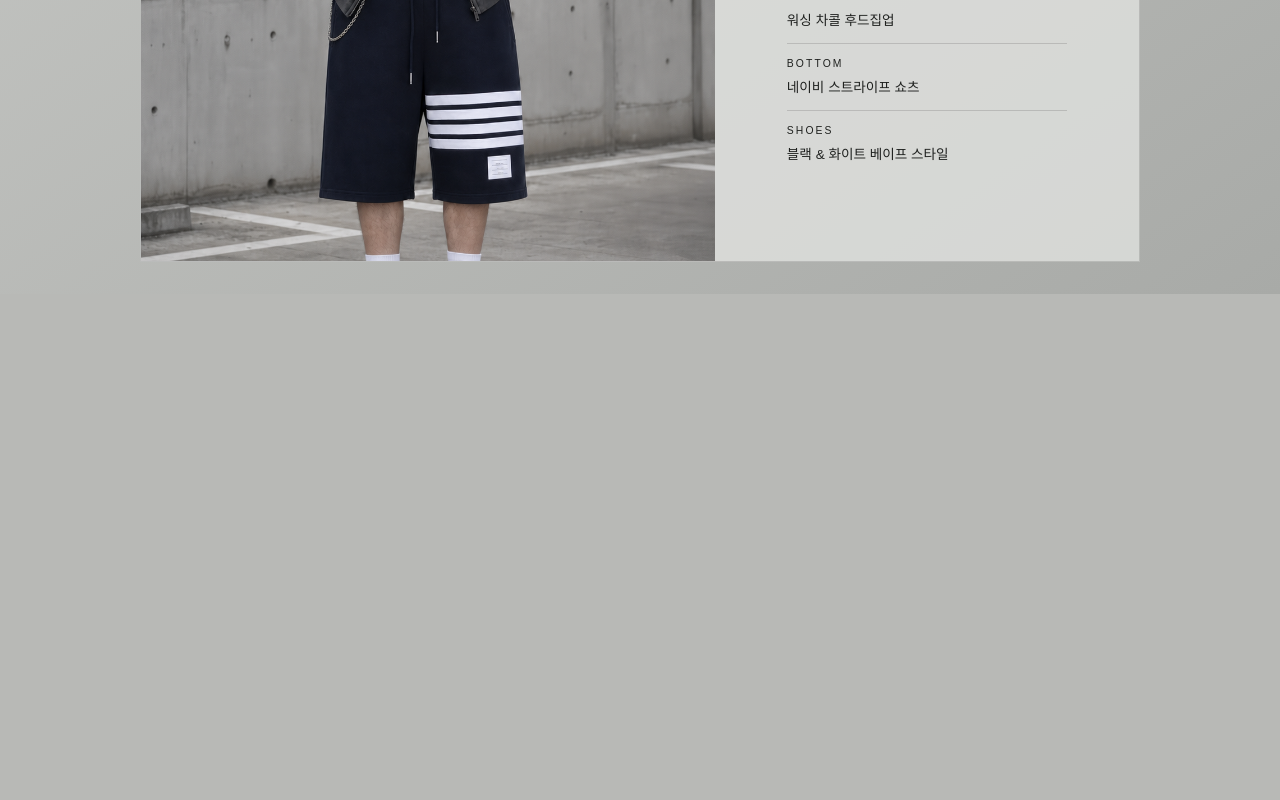
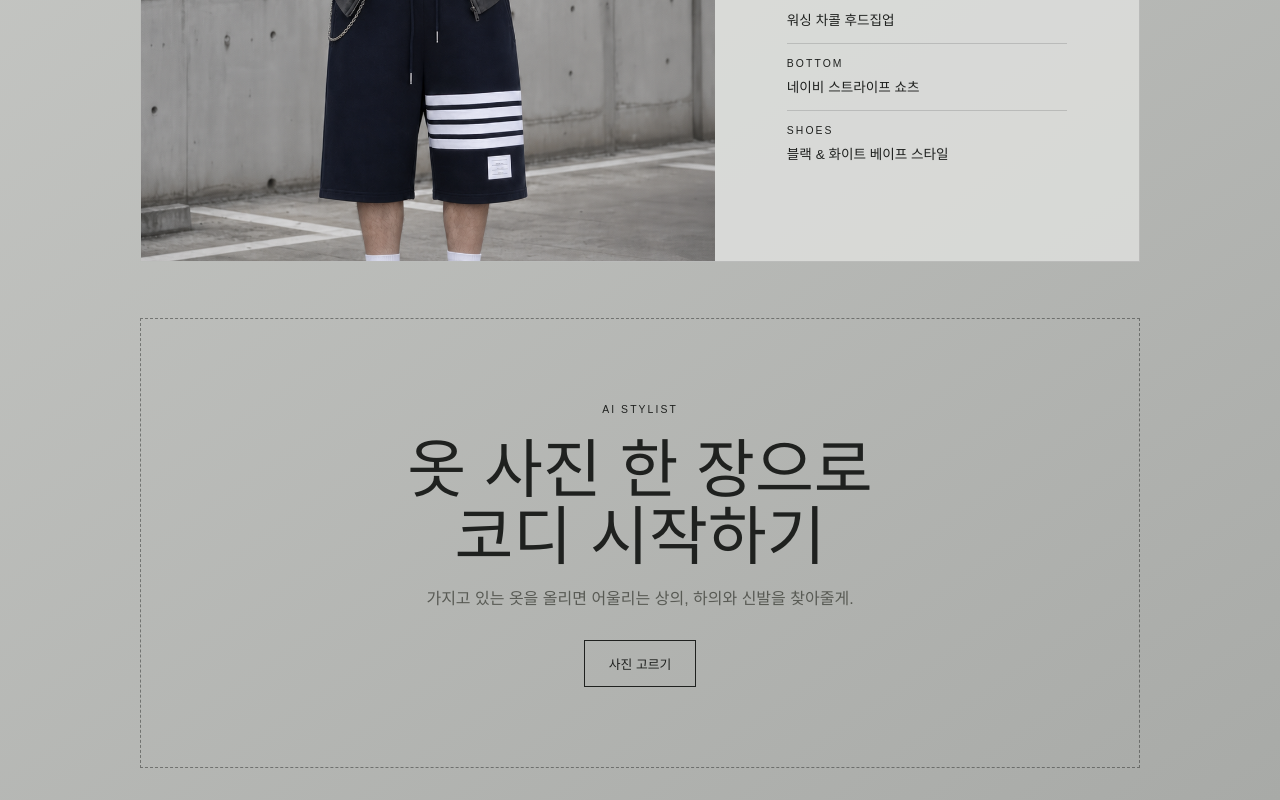
Before and after one commit to ue2018609-ai/mood-odd, a Next.js app: page / in a window 1280 px wide. Shown: the part 1078-1878 px from the top of the page. Before the commit the page ends 1372 px from the top, so only its background shows below. Built offline with nearby package versions, Linux system fonts and the light colour scheme.

Commit message:
Add AI stylist upload area

```diff
--- a/app/globals.css
+++ b/app/globals.css
@@ -81,6 +81,45 @@ dd {
   font-size: 0.85rem;
 }
 
+.stylist-box {
+  width: min(1000px, 100%);
+  margin: 56px auto 0;
+  padding: clamp(36px, 7vw, 80px);
+  border: 1px dashed rgba(31, 33, 31, 0.45);
+  text-align: center;
+}
+
+.stylist-box span {
+  font-size: 0.65rem;
+  letter-spacing: 0.2em;
+}
+
+.stylist-box h2 {
+  margin: 20px 0 14px;
+  font-size: clamp(2rem, 5vw, 4.5rem);
+  font-weight: 400;
+  line-height: 1.05;
+}
+
+.stylist-box p {
+  margin: 0 auto 28px;
+  max-width: 460px;
+  color: #585a54;
+  line-height: 1.7;
+}
+
+.upload-button {
+  display: inline-block;
+  padding: 13px 24px;
+  border: 1px solid #1f211f;
+  cursor: pointer;
+  font-size: 0.8rem;
+}
+
+.upload-button input {
+  display: none;
+}
+
 @media (max-width: 700px) {
   main {
     padding: 20px;
--- a/app/page.js
+++ b/app/page.js
@@ -36,6 +36,15 @@ export default function Home() {
           </dl>
         </div>
       </section>
+      <section className="stylist-box">
+        <span>AI STYLIST</span>
+        <h2>옷 사진 한 장으로<br />코디 시작하기</h2>
+        <p>가지고 있는 옷을 올리면 어울리는 상의, 하의와 신발을 찾아줄게.</p>
+        <label className="upload-button">
+          사진 고르기
+          <input type="file" accept="image/*" />
+        </label>
+      </section>
     </main>
   );
 }
```
